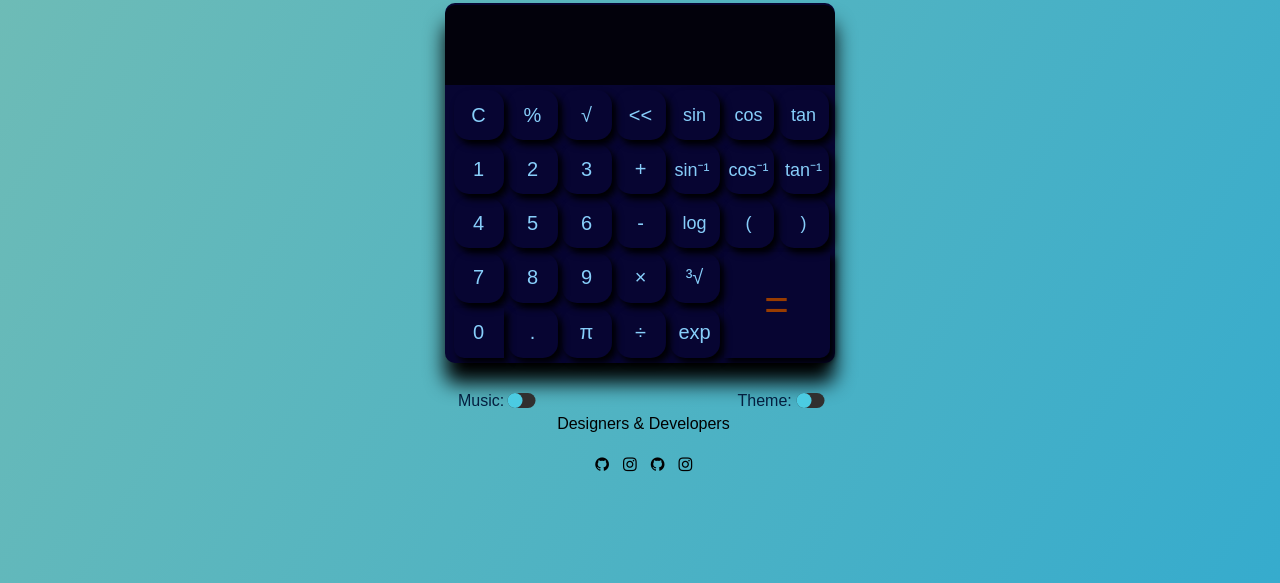
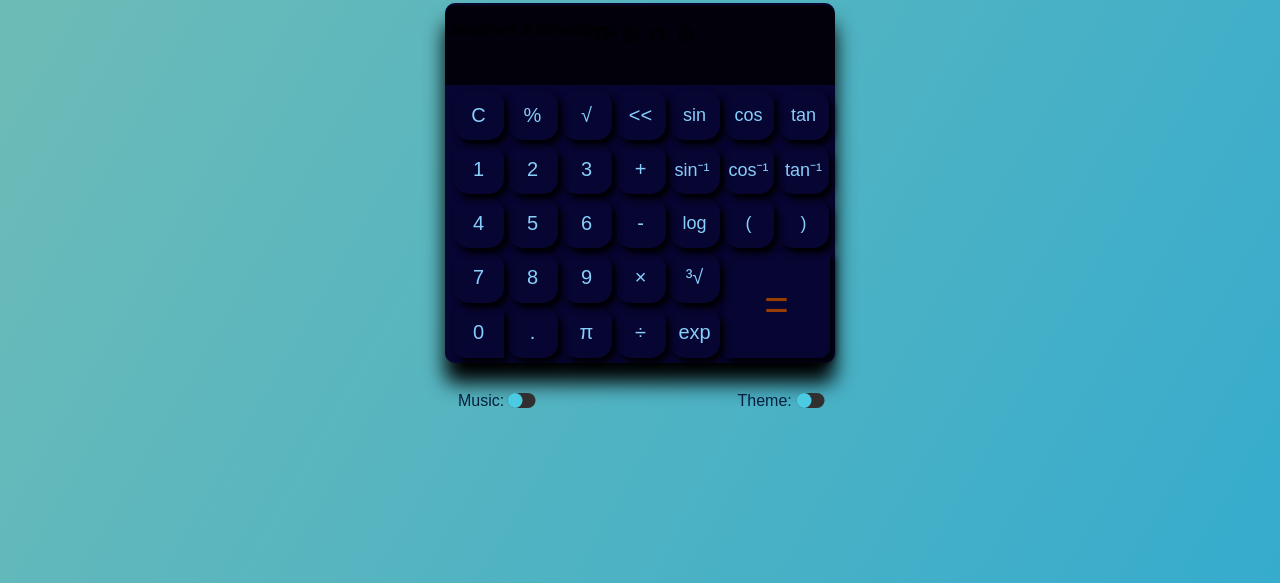
Before and after one commit to M-ChiragShah/M-ChiragShah.github.io, a plain HTML site: page index.html in a window 1280 px wide. Shown: the part 217-800 px from the top of the page. Drawn offline with Linux system fonts and the light colour scheme.

Commit message:
Update ACSS.css

```diff
--- a/ACSS.css
+++ b/ACSS.css
@@ -185,6 +185,7 @@ p.heading {
 
 @viewport {
     width: device-width ;
+	height: device-height;
 }
 
 @media only screen and (max-width: 480px){
@@ -202,7 +203,7 @@ p.heading {
 .icon {
     position: absolute;
     left: 27%;
-    top: 120%;
+    top: height - 10*(height/width);
 }
 
 
@@ -214,10 +215,10 @@ a {
 }
 p.des {
     text-align: center;
-    transform: translate(65%,2190%);
     font-family: sans-serif;
     color: rgb(0, 0, 0);
     position: absolute;
+	top: height - 30*(height/width)
 }
 
 a:hover {
```
